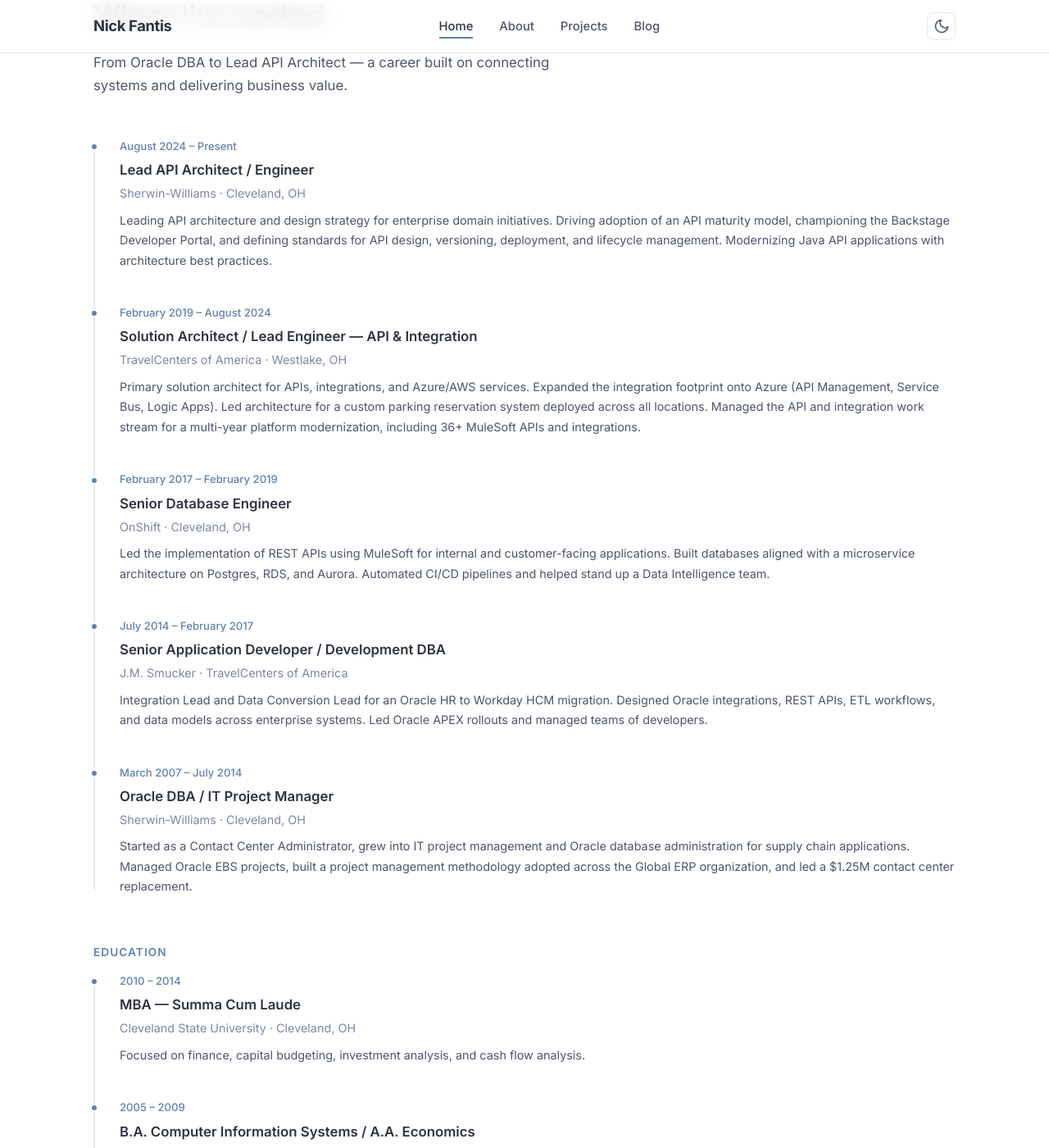
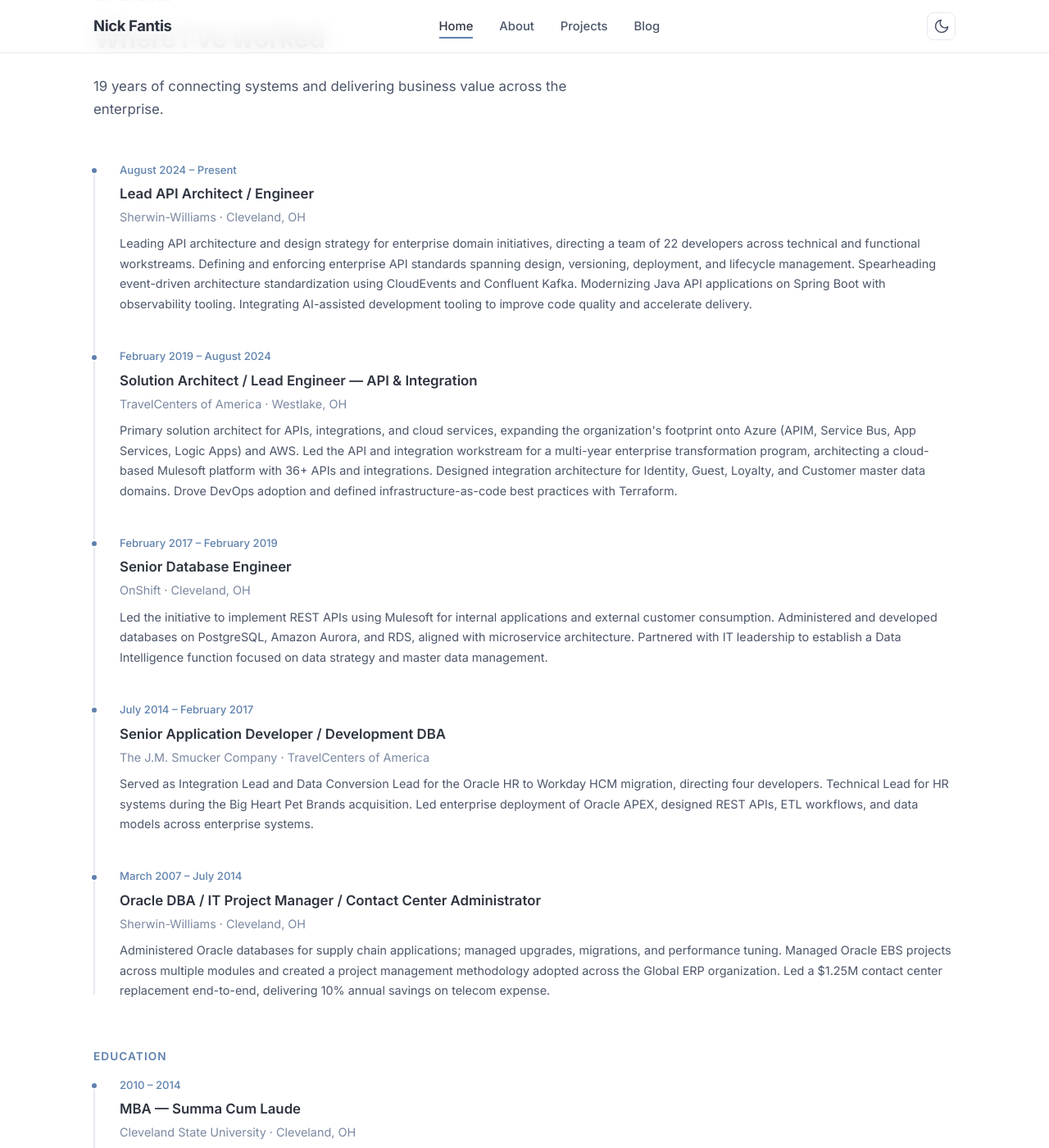
Before and after one commit to nfantis/nfantis.github.io, a Jekyll site: the page built from index.html, in a window 1280 px wide and 1400 px high, scrolled down 1680 px. Shown: the whole window at 82% size. Built offline with Jekyll 4.4.1, drawn with Linux system fonts in a browser that asks for light colours; some of the changed text lies outside the part shown.

Commit message:
Made adjustments for accuracy and clarity

```diff
--- a/index.html
+++ b/index.html
@@ -9,7 +9,7 @@
     <div class="hero-content">
       <h1>Lead API Architect, integration engineer, AI enthusiast, and lifelong builder.</h1>
       <p class="hero-description">
-        17+ years designing APIs, integrations, and cloud solutions across the enterprise. Currently at Sherwin-Williams, defining API strategy and standards while exploring how AI is reshaping the way we build software.
+        19 years designing APIs, integrations, and cloud solutions across Fortune 500 enterprises. Currently at Sherwin-Williams, defining API strategy and standards while exploring how AI is reshaping the way we build software.
       </p>
       <div class="hero-links">
         <a href="https://linkedin.com/in/njfantis" target="_blank" rel="noopener" class="btn btn-primary">
@@ -32,7 +32,7 @@
     <div class="about-grid">
       <div class="about-text">
         <p>
-          I've spent 17+ years in the enterprise technology space, growing from database
+          I've spent 19 years in the enterprise technology space, growing from database
           administration and project management into <strong>API architecture, system integration,
           and cloud platforms</strong>. I've designed and delivered solutions across Azure, AWS,
           MuleSoft, Oracle, and Java/Spring &mdash; always with a focus on driving real
@@ -40,15 +40,15 @@
         </p>
         <p>
           At Sherwin-Williams, I lead API architecture and design strategy for enterprise
-          domains &mdash; defining standards, driving API maturity, and modernizing Java
-          applications. Previously at TravelCenters of America, I was the primary solution
+          domains &mdash; directing a team of 22 developers, defining standards, driving API maturity, and
+          modernizing Java applications. Previously at TravelCenters of America, I was the primary solution
           architect for APIs, integrations, and cloud services across a multi-year platform
           modernization.
         </p>
         <p>
           Lately, I've been deep in <strong>AI and how it's reshaping software development</strong> &mdash;
-          exploring tools and workflows that improve productivity, accelerate delivery,
-          and help teams work smarter.
+          integrating AI-assisted tooling into engineering workflows to improve code quality,
+          accelerate delivery, and help teams work smarter.
         </p>
         <p>
           Outside of work, I'm most invested in my family and church community. I love
@@ -59,15 +59,15 @@
       <div class="skills-grid">
         <div class="skill-card">
           <h4>API Design</h4>
-          <p>REST best practices, API management, spec-first development</p>
+          <p>REST best practices, design-first API development, API governance &amp; standards</p>
         </div>
         <div class="skill-card">
           <h4>Java & Spring</h4>
-          <p>Spring Boot, microservices, enterprise Java development</p>
+          <p>Spring Boot, Spring Actuator, microservices, observability tooling</p>
         </div>
         <div class="skill-card">
           <h4>Integration</h4>
-          <p>Enterprise patterns, MuleSoft, ETL, event-driven architecture</p>
+          <p>Event-driven architecture, CloudEvents, Confluent Kafka, MuleSoft, ETL</p>
         </div>
         <div class="skill-card">
           <h4>AI & Productivity</h4>
@@ -83,7 +83,7 @@
   <p class="section-label">Experience</p>
   <h2 class="section-title">Where I've worked</h2>
   <p class="section-description">
-    From Oracle DBA to Lead API Architect &mdash; a career built on connecting systems and delivering business value.
+    19 years of connecting systems and delivering business value across the enterprise.
   </p>
   <div class="timeline">
     <div class="timeline-item">
@@ -91,10 +91,13 @@
       <h3 class="timeline-title">Lead API Architect / Engineer</h3>
       <p class="timeline-company">Sherwin-Williams &middot; Cleveland, OH</p>
       <p class="timeline-desc">
-        Leading API architecture and design strategy for enterprise domain initiatives.
-        Driving adoption of an API maturity model, championing the Backstage Developer Portal,
-        and defining standards for API design, versioning, deployment, and lifecycle management.
-        Modernizing Java API applications with architecture best practices.
+        Leading API architecture and design strategy for enterprise domain initiatives,
+        directing a team of 22 developers across technical and functional workstreams.
+        Defining and enforcing enterprise API standards spanning design, versioning, deployment,
+        and lifecycle management. Spearheading event-driven architecture standardization
+        using CloudEvents and Confluent Kafka. Modernizing Java API applications on Spring Boot
+        with observability tooling. Integrating AI-assisted development tooling to improve
+        code quality and accelerate delivery.
       </p>
     </div>
     <div class="timeline-item">
@@ -102,11 +105,12 @@
       <h3 class="timeline-title">Solution Architect / Lead Engineer &mdash; API & Integration</h3>
       <p class="timeline-company">TravelCenters of America &middot; Westlake, OH</p>
       <p class="timeline-desc">
-        Primary solution architect for APIs, integrations, and Azure/AWS services. Expanded the
-        integration footprint onto Azure (API Management, Service Bus, Logic Apps). Led
-        architecture for a custom parking reservation system deployed across all locations.
-        Managed the API and integration work stream for a multi-year platform modernization,
-        including 36+ MuleSoft APIs and integrations.
+        Primary solution architect for APIs, integrations, and cloud services, expanding the
+        organization's footprint onto Azure (APIM, Service Bus, App Services, Logic Apps) and AWS.
+        Led the API and integration workstream for a multi-year enterprise transformation program,
+        architecting a cloud-based Mulesoft platform with 36+ APIs and integrations.
+        Designed integration architecture for Identity, Guest, Loyalty, and Customer master data domains.
+        Drove DevOps adoption and defined infrastructure-as-code best practices with Terraform.
       </p>
     </div>
     <div class="timeline-item">
@@ -114,30 +118,33 @@
       <h3 class="timeline-title">Senior Database Engineer</h3>
       <p class="timeline-company">OnShift &middot; Cleveland, OH</p>
       <p class="timeline-desc">
-        Led the implementation of REST APIs using MuleSoft for internal and customer-facing
-        applications. Built databases aligned with a microservice architecture on Postgres,
-        RDS, and Aurora. Automated CI/CD pipelines and helped stand up a Data Intelligence team.
+        Led the initiative to implement REST APIs using Mulesoft for internal applications
+        and external customer consumption. Administered and developed databases on PostgreSQL,
+        Amazon Aurora, and RDS, aligned with microservice architecture. Partnered with IT leadership
+        to establish a Data Intelligence function focused on data strategy and master data management.
       </p>
     </div>
     <div class="timeline-item">
       <p class="timeline-date">July 2014 &ndash; February 2017</p>
       <h3 class="timeline-title">Senior Application Developer / Development DBA</h3>
-      <p class="timeline-company">J.M. Smucker &middot; TravelCenters of America</p>
+      <p class="timeline-company">The J.M. Smucker Company &middot; TravelCenters of America</p>
       <p class="timeline-desc">
-        Integration Lead and Data Conversion Lead for an Oracle HR to Workday HCM migration.
-        Designed Oracle integrations, REST APIs, ETL workflows, and data models across
-        enterprise systems. Led Oracle APEX rollouts and managed teams of developers.
+        Served as Integration Lead and Data Conversion Lead for the Oracle HR to Workday HCM
+        migration, directing four developers. Technical Lead for HR systems during the Big Heart
+        Pet Brands acquisition. Led enterprise deployment of Oracle APEX, designed REST APIs,
+        ETL workflows, and data models across enterprise systems.
       </p>
     </div>
     <div class="timeline-item">
       <p class="timeline-date">March 2007 &ndash; July 2014</p>
-      <h3 class="timeline-title">Oracle DBA / IT Project Manager</h3>
+      <h3 class="timeline-title">Oracle DBA / IT Project Manager / Contact Center Administrator</h3>
       <p class="timeline-company">Sherwin-Williams &middot; Cleveland, OH</p>
       <p class="timeline-desc">
-        Started as a Contact Center Administrator, grew into IT project management and Oracle
-        database administration for supply chain applications. Managed Oracle EBS projects,
-        built a project management methodology adopted across the Global ERP organization,
-        and led a $1.25M contact center replacement.
+        Administered Oracle databases for supply chain applications; managed upgrades, migrations,
+        and performance tuning. Managed Oracle EBS projects across multiple modules and created a
+        project management methodology adopted across the Global ERP organization.
+        Led a $1.25M contact center replacement end-to-end, delivering 10% annual savings
+        on telecom expense.
       </p>
     </div>
   </div>
```
